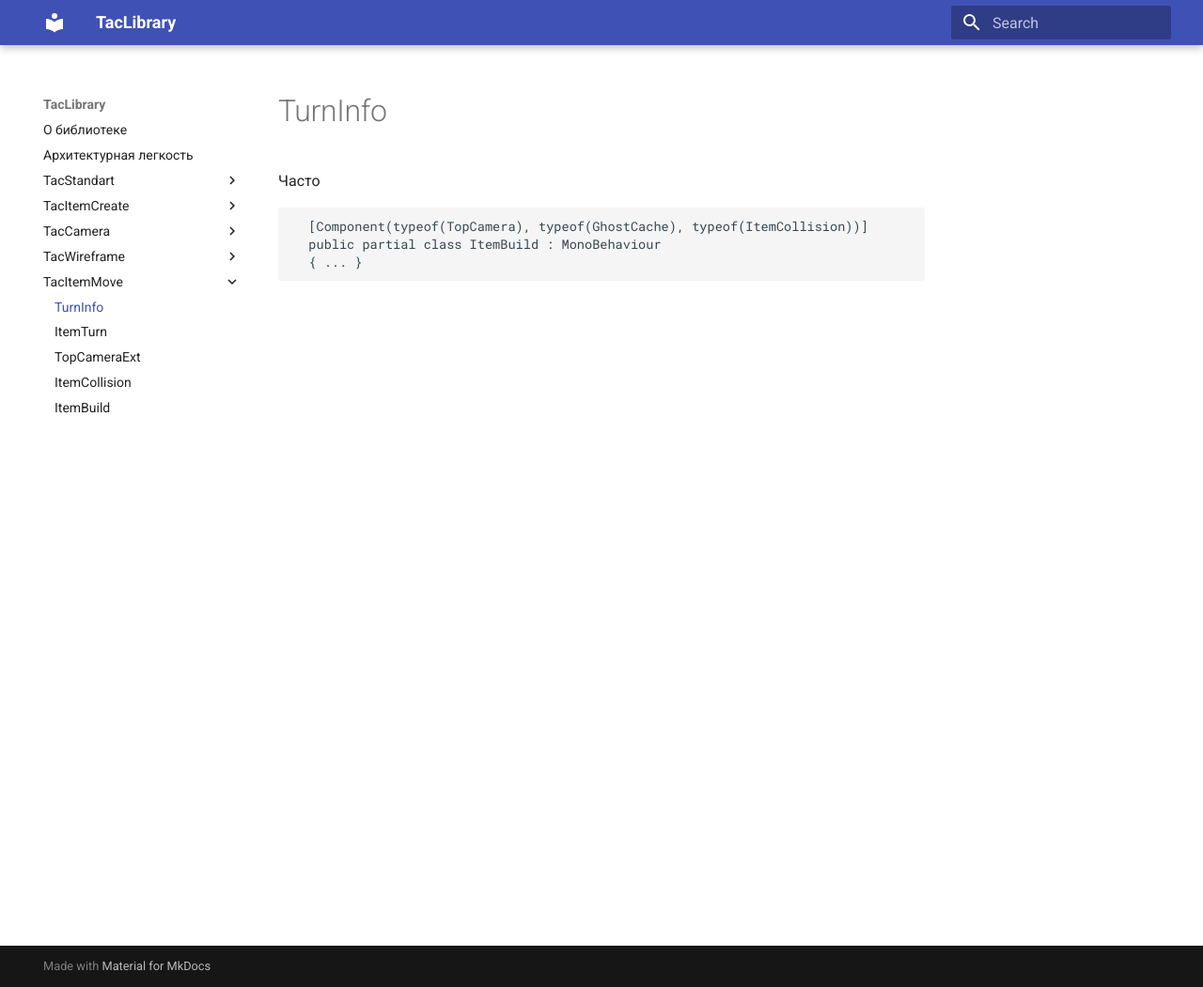
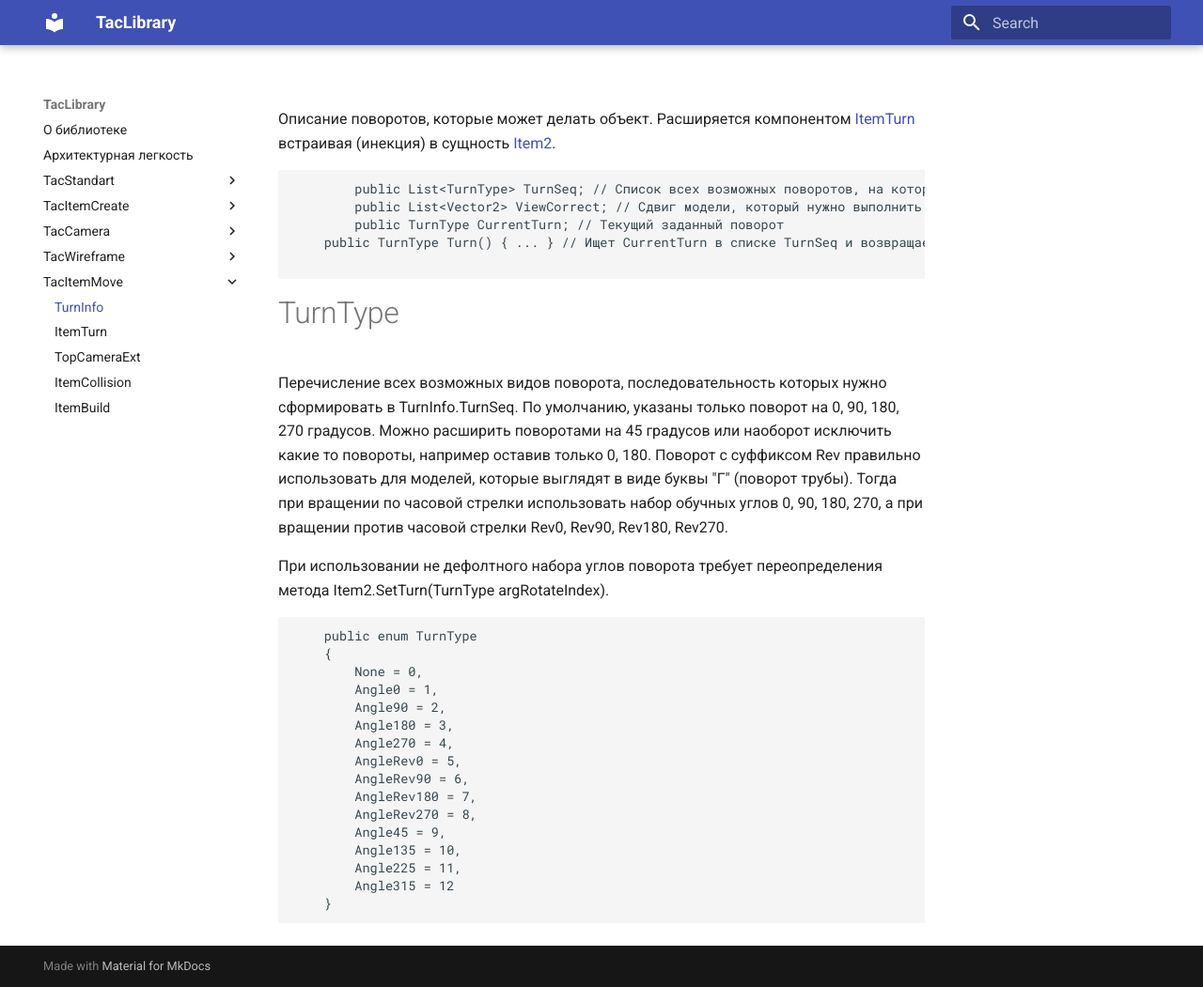
Before and after one commit to tac1402/TacBattleAI, an MkDocs documentation site: the page built from docs/TacItemMove/TurnInfo.md, in a window 1280 px wide and 1051 px high. Shown: the whole window at 94% size. Built offline with MkDocs 1.6.1 and Material for MkDocs 9.7.7, drawn with Linux system fonts in a browser that asks for light colours.

Commit message:
Update TurnInfo.md

````diff
--- a/docs/TacItemMove/TurnInfo.md
+++ b/docs/TacItemMove/TurnInfo.md
@@ -1,10 +1,38 @@
 ---
 title: TurnInfo
 ---
-Часто
+
+Описание поворотов, которые может делать объект. Расширяется компонентом [ItemTurn](../../TacItemMove/ItemTurn) встраивая (инекция) в сущность [Item2](../../TacStandart/Item2).
 
 ```csharp
-  [Component(typeof(TopCamera), typeof(GhostCache), typeof(ItemCollision))]
-  public partial class ItemBuild : MonoBehaviour
-  { ... }
+		public List<TurnType> TurnSeq; // Список всех возможных поворотов, на которые можно повернуть сущность (см. ниже TurnType)
+		public List<Vector2> ViewCorrect; // Сдвиг модели, который нужно выполнить вместе с поворотом (можно использовать если в у модели пивот находится не в центре)
+		public TurnType CurrentTurn; // Текущий заданный поворот
+    public TurnType Turn() { ... } // Ищет CurrentTurn в списке TurnSeq и возвращает следующий вид поворота
+
 ```
+
+# TurnType
+
+Перечисление всех возможных видов поворота, последовательность которых нужно сформировать в TurnInfo.TurnSeq. По умолчанию, указаны только поворот на 0, 90, 180, 270 градусов. Можно расширить поворотами на 45 градусов или наоборот исключить какие то повороты, например оставив только 0, 180. Поворот с суффиксом Rev правильно использовать для моделей, которые выглядят в виде буквы "Г" (поворот трубы). Тогда при вращении по часовой стрелки использовать набор обучных углов 0, 90, 180, 270, а при вращении против часовой стрелки Rev0, Rev90, Rev180, Rev270.
+
+При использовании не дефолтного набора углов поворота требует переопределения метода Item2.SetTurn(TurnType argRotateIndex).
+
+```csharp
+	public enum TurnType
+	{
+		None = 0,
+		Angle0 = 1,
+		Angle90 = 2,
+		Angle180 = 3,
+		Angle270 = 4,
+		AngleRev0 = 5,
+		AngleRev90 = 6,
+		AngleRev180 = 7,
+		AngleRev270 = 8,
+		Angle45 = 9,
+		Angle135 = 10,
+		Angle225 = 11,
+		Angle315 = 12
+	}
+```
````
